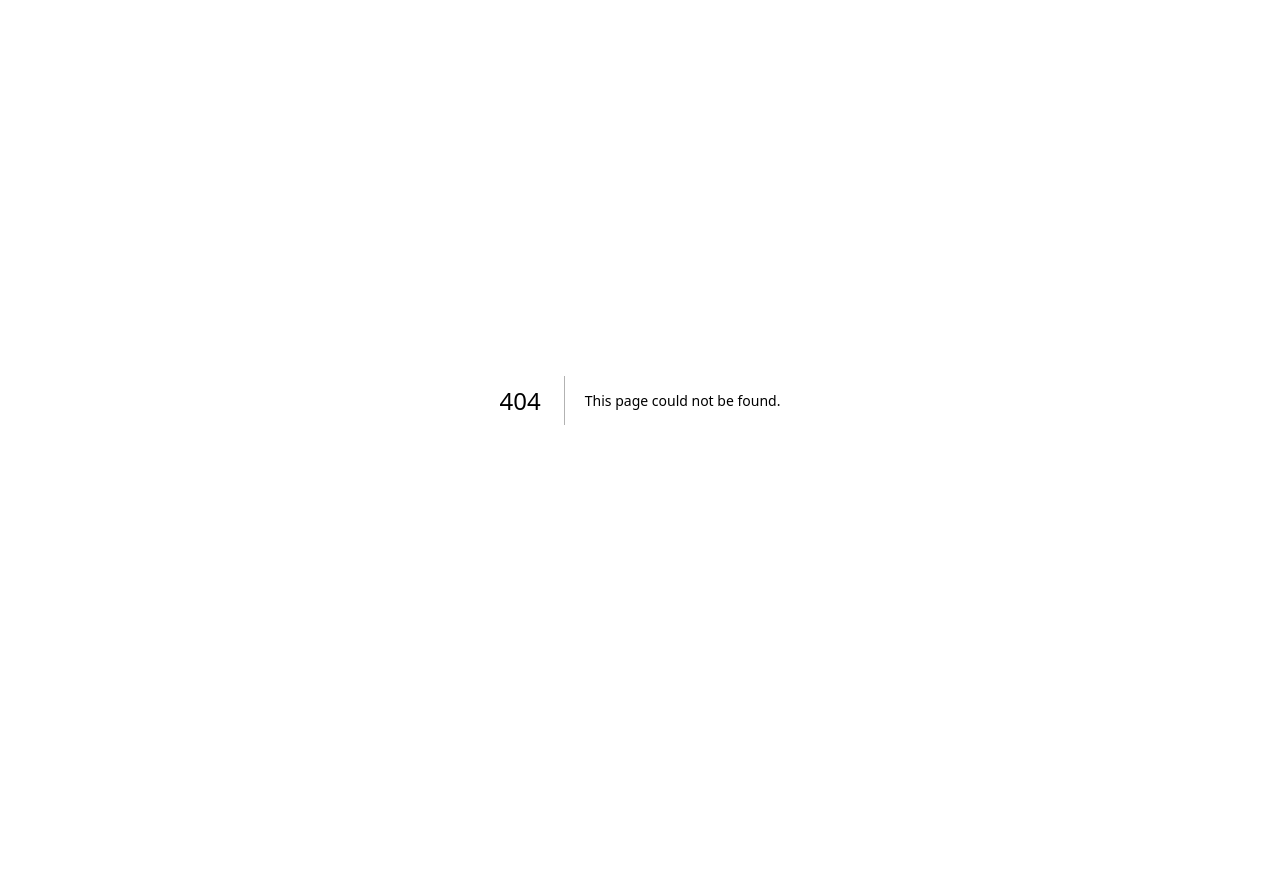
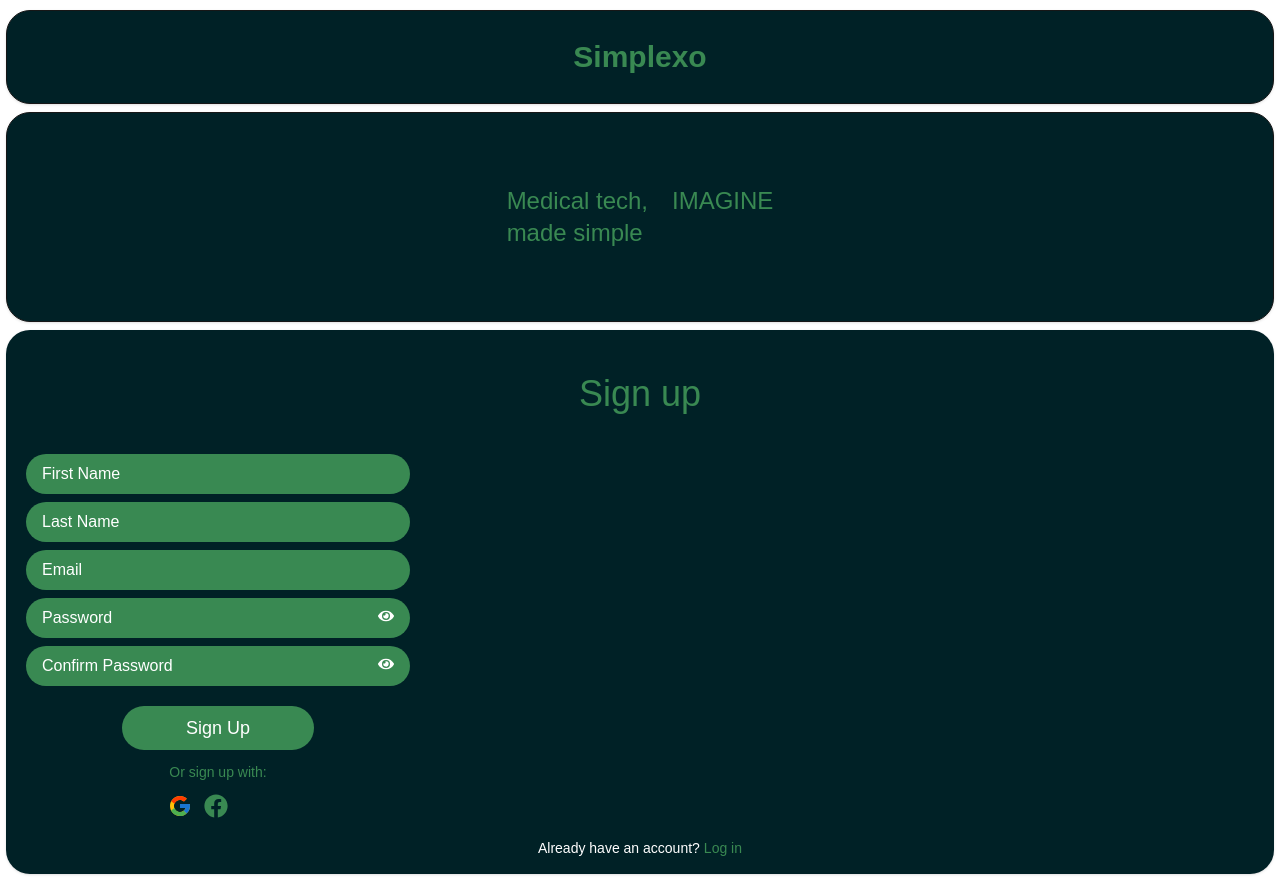
Before and after one commit to Krontech-2026/frontend, a Next.js app: page /register in a window 1280 px wide. Before the commit this address had no page. Before the commit the page ends 800 px from the top, so only its background shows below. Built offline with nearby package versions, Linux system fonts and the light colour scheme.

Commit message:
added register page + updates

```diff
--- a/src/app/login/page.tsx
+++ b/src/app/login/page.tsx
@@ -10,7 +10,7 @@ export default function Page(){
                     <h1 className="text-[#398952] text-3xl text-center font-bold">Simplexo</h1>
                 </div>
             </div>
-            <div className="flex gap-6 border rounded-3xl justify-center shadow bg-[#002126] py-24 mt-2 ">
+            <div className="flex gap-6 border rounded-3xl justify-center shadow bg-[#002126] py-18 mt-2 ">
                 <div>
                     <p className="text-[#398952] text-2xl">
                         Medical tech,
@@ -25,7 +25,7 @@ export default function Page(){
                     </h1>
                 </div>
             </div>
-            <div className="rounded-3xl shadow bg-[#002126] mt-2">
+            <div className="rounded-3xl shadow bg-[#002126] mt-2 py-3">
                 <div className="flex justify-center">
                     <div className="mt-10">
                         <h1>
@@ -82,13 +82,14 @@ export default function Page(){
                         <FaFacebook className="text-2xl" />
                     </button>
                 </div>
-                <div className="flex items-center justify-center gap-1 text-sm text-[#FFFFFF] mt-2">
+                <div className="flex items-center justify-center gap-1 text-sm text-[#FFFFFF] mt-9">
                     <span>Don't have an account?</span>
 
-                    <Link href="/signup" className="text-[#398952] hover:underline">
+                    <Link href="/register" className="text-[#398952] hover:underline">
                         Sign up
                     </Link>
                 </div>
+                <div className="bg-[#002126] mt-1"></div>
             </div>
         </div>
     );
--- /dev/null
+++ b/src/app/register/layout.tsx
@@ -0,0 +1,11 @@
+export default function Layout({
+                                   children,
+                               }: {
+    children: React.ReactNode;
+}) {
+    return (
+        <div>
+            {children}
+        </div>
+    );
+}
--- /dev/null
+++ b/src/app/register/page.tsx
@@ -0,0 +1,123 @@
+'use client';
+
+import { FcGoogle } from "react-icons/fc";
+import { FaFacebook } from "react-icons/fa";
+import Link from "next/link";
+import { useState } from "react";
+import { FaEye, FaEyeSlash } from "react-icons/fa";
+
+export default function Page(){
+    const [showPassword, setShowPassword] = useState(false);
+    const [showConfirmPassword, setShowConfirmPassword] = useState(false);
+
+    return(
+        <div className="min-h-full bg-[#FFFFFF] p-1.5">
+            <div className="flex items-center justify-center">
+                <div className="border rounded-3xl shadow w-full bg-[#002126] mt-1 py-7">
+                    <h1 className="text-[#398952] text-3xl text-center font-bold">Simplexo</h1>
+                </div>
+            </div>
+            <div className="flex gap-6 border rounded-3xl justify-center shadow bg-[#002126] py-18 mt-2 ">
+                <div>
+                    <p className="text-[#398952] text-2xl">
+                        Medical tech,
+                    </p>
+                    <p className="text-[#398952] text-2xl">
+                        made simple
+                    </p>
+                </div>
+                <div>
+                    <h1 className="text-[#398952] text-2xl">
+                        IMAGINE
+                    </h1>
+                </div>
+            </div>
+            <div className="rounded-3xl shadow bg-[#002126] mt-2 py-3">
+                <div className="flex justify-center">
+                    <div className="mt-8">
+                        <h1>
+                            <p className="text-[#398952] text-4xl">
+                                Sign up
+                            </p>
+                        </h1>
+                    </div>
+                </div>
+                <div className="px-5 mt-10">
+                    <div className="flex flex-col justify-center gap-2 w-full max-w-sm">
+                        <input
+                            type="text"
+                            placeholder="First Name"
+                            className="bg-[#398952] text-white placeholder-white px-4 py-2 rounded-full outline-none"
+                        />
+                        <input
+                            type="text"
+                            placeholder="Last Name"
+                            className="bg-[#398952] text-white placeholder-white px-4 py-2 rounded-full outline-none"
+                        />
+                        <input
+                            type="email"
+                            placeholder="Email"
+                            className="bg-[#398952] text-white placeholder-white px-4 py-2 rounded-full outline-none"
+                        />
+                        <div className="relative">
+                            <input
+                                type={showPassword ? "text" : "password"}
+                                placeholder="Password"
+                                className="bg-[#398952] text-white placeholder-white px-4 py-2 rounded-full outline-none w-full pr-12"
+                            />
+                            <button
+                                type="button"
+                                onClick={() => setShowPassword(!showPassword)}
+                                className="absolute right-4 top-2.5 text-white"
+                            >
+                                {showPassword ? <FaEyeSlash /> : <FaEye />}
+                            </button>
+                        </div>
+
+                        {/* Confirm Password */}
+                        <div className="relative">
+                            <input
+                                type={showConfirmPassword ? "text" : "password"}
+                                placeholder="Confirm Password"
+                                className="bg-[#398952] text-white placeholder-white px-4 py-2 rounded-full outline-none w-full pr-12"
+                            />
+                            <button
+                                type="button"
+                                onClick={() => setShowConfirmPassword(!showConfirmPassword)}
+                                className="absolute right-4 top-2.5 text-white"
+                            >
+                                {showConfirmPassword ? <FaEyeSlash /> : <FaEye />}
+                            </button>
+                        </div>
+                        <div className="flex items-center justify-center gap-2 w-full max-w-sm mt-3">
+                            <button className="bg-[#398952] text-lg rounded-full py-2 px-16 text-white">
+                                Sign Up
+                            </button>
+                        </div>
+                        <div className="flex items-center justify-center gap-2 w-full max-w-sm mt-1">
+                            <h1 className="text-[#398952] text-sm">Or sign up with:</h1>
+                        </div>
+                    </div>
+                </div>
+                <div className="flex items-center justify-center gap-3 w-full max-w-sm">
+
+                    <button className="flex items-center justify-center gap-2 text-[#398952] py-3 rounded-full">
+                        <FcGoogle className="text-2xl" />
+                    </button>
+
+                    <button className="flex items-center justify-center gap-2 text-[#398952] py-3 rounded-full">
+                        <FaFacebook className="text-2xl" />
+                    </button>
+                </div>
+                <div className="flex items-center justify-center gap-1 text-sm text-[#FFFFFF] mt-2">
+                    <span>Already have an account?</span>
+
+                    <Link href="/login" className="text-[#398952] hover:underline">
+                        Log in
+                    </Link>
+                </div>
+                <div className="bg-[#002126] mt-1"></div>
+            </div>
+        </div>
+    );
+}
--- a/src/app/startPage/page.tsx
+++ b/src/app/startPage/page.tsx
@@ -8,7 +8,7 @@ export default function Page(){
                     <h1 className="text-[#398952] text-3xl text-center font-bold">Simplexo</h1>
                 </div>
             </div>
-            <div className="flex gap-6 border rounded-3xl justify-center shadow bg-[#002126] py-20 mt-2 ">
+            <div className="flex gap-6 border rounded-3xl justify-center shadow bg-[#002126] py-18 mt-2 ">
                 <div>
                     <p className="text-[#398952] text-2xl">
                         Medical tech,
@@ -24,13 +24,11 @@ export default function Page(){
                 </div>
             </div>
             <div className="rounded-3xl shadow bg-[#002126] mt-2">
-                <div className="py-48.5 px-5">
+                <div className="py-51 px-5">
                     <div className="flex flex-col justify-center gap-2.5">
-                        <button className="bg-[#398952] text-2xl rounded-full py-4">
-                            <p className="text-[#FFFFFF]">
-                                Sign up
-                            </p>
-                        </button>
+                        <Link href="/register" className="bg-[#398952] text-2xl rounded-full py-4 text-white block text-center">
+                            Sign Up
+                        </Link>
                         <Link href="/login" className="bg-[#398952] text-2xl rounded-full py-4 text-white block text-center">
                             Log in
                         </Link>
```
